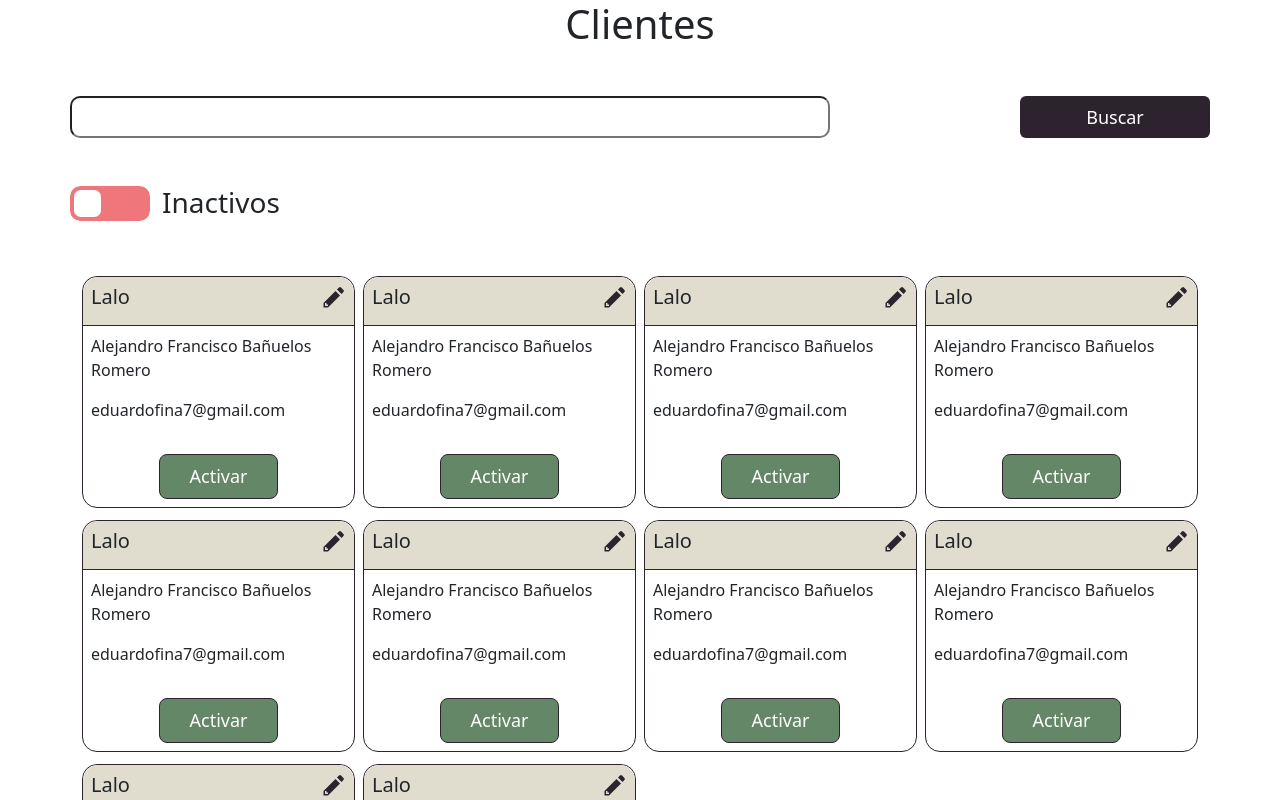
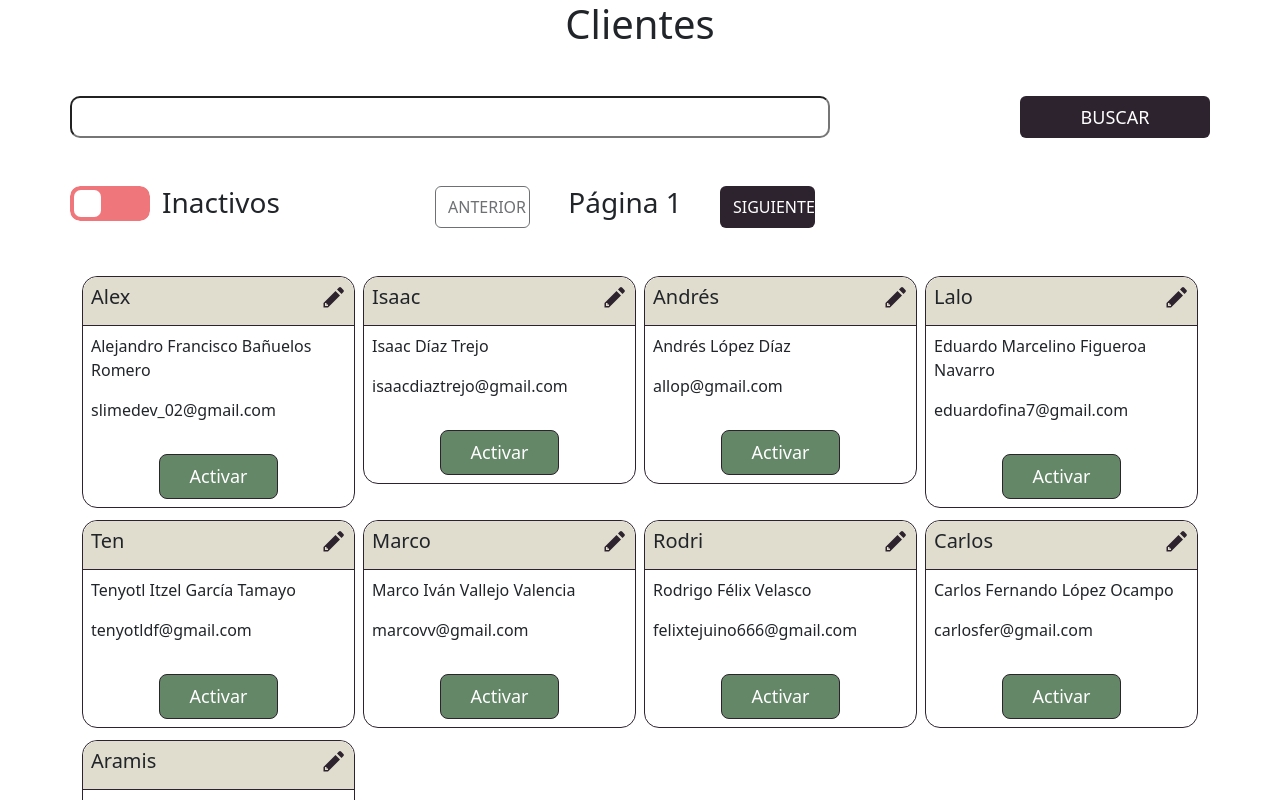
Before and after one commit to BlastyFN/factura-sync, a React (Create React App) app: page / in a window 1280 px wide. Shown: the top 800 px of the page. Built offline with nearby package versions, Linux system fonts and the light colour scheme.

Commit message:
paginacion y array ejemplo

```diff
--- a/src/components/ClientsContainer.jsx
+++ b/src/components/ClientsContainer.jsx
@@ -1,18 +1,80 @@
 
 import React, {useState } from 'react';
-import {GoPencil} from 'react-icons/go'
+import {GoPencil} from 'react-icons/go';
+const example = [
+    {
+        id:"123",
+        alias: "Alex",
+        name: "Alejandro Francisco Bañuelos Romero",
+        email: "slimedev_02@gmail.com",
+        active: false
+    },
+    {
+        id:"6543",
+        alias: "Isaac",
+        name: "Isaac Díaz Trejo",
+        email: "isaacdiaztrejo@gmail.com",
+        active: false
+    },
+    {
+        id:"9843",
+        alias: "Andrés",
+        name: "Andrés López Díaz",
+        email: "allop@gmail.com",
+        active: false
+    },
+    {
+        id:"98324",
+        alias: "Lalo",
+        name: "Eduardo Marcelino Figueroa Navarro",
+        email: "eduardofina7@gmail.com",
+        active: false
+    },
+    {
+        id:"3243",
+        alias: "Ten",
+        name: "Tenyotl Itzel García Tamayo",
+        email: "tenyotldf@gmail.com",
+        active: false
+    },
+    {
+        id:"9451",
+        alias: "Marco",
+        name: "Marco Iván Vallejo Valencia",
+        email: "marcovv@gmail.com",
+        active: false
+    },
+    {
+        id:"98325982",
+        alias: "Rodri",
+        name: "Rodrigo Félix Velasco",
+        email: "felixtejuino666@gmail.com",
+        active: false
+    },
+    {
+        id:"45436543",
+        alias: "Carlos",
+        name: "Carlos Fernando López Ocampo",
+        email: "carlosfer@gmail.com",
+        active: false
+    },
+    {
+        id:"25364363454",
+        alias: "Aramis",
+        name: "Carlos Aramis López Ovalle",
+        email: "aramissss@gmail.com",
+        active: false
+    },
+]
 const ClientsContainer = () =>{
-    const [filter, setFilter] = useState({
-        active: false,
-        text: ""
-    });
+    const [filter, setFilter] = useState({active: false, text: ""});
 
 
     return(
         <div className='ClientsContainer'>
             <h1 className='text-center'>Clientes</h1>
             <ClientsFilter filter={filter} onFilterUpdate={setFilter}/>
-            <ClientBoard isActive={filter.active} />
+            {/* { <h4 className='text-center'>Cargando ...</h4> */ <ClientBoard clients={example} />}
         </div>
     );
 }
@@ -25,7 +87,7 @@ const ClientsFilter = ({filter, onFilterUpdate}) =>{
 
             <div className='row client-filter-row'>
                 <input type="text" className='client-filter-text-input col-8' value={search} onChange={(e)=>setSearch(e.target.value)}/>
-                <button className='btn btn-black col-2 offset-2' onClick={()=>onFilterUpdate({...filter, text: search})}>Buscar</button>
+                <button className='btn btn-black col-2 offset-2' onClick={()=>onFilterUpdate({...filter, text: search})}>BUSCAR</button>
             </div>
             <div className='row client-filter-row'>
                 <div className="switch col-2  d-inline-block">
@@ -39,7 +101,10 @@ const ClientsFilter = ({filter, onFilterUpdate}) =>{
                     <label htmlFor="switch-1" className="switch-label"></label>
 
                 </div>
-                <h3 className='d-inline-block col-10'>{filter.active ? "Activos" : "Inactivos"}</h3>
+                <h3 className='d-inline-block col-3'>{filter.active ? "Activos" : "Inactivos"}</h3>
+                <button className='d-inline-block col-1 btn btn-black pag-btn' disabled>ANTERIOR</button>
+                <h3 className='text-center d-inline-block col-2'>Página 1</h3>
+                <button className='d-inline-block col-1 btn btn-black pag-btn'>SIGUIENTE</button>
             </div>
 
             <div className='row client-filter-row'>
@@ -50,43 +115,34 @@ const ClientsFilter = ({filter, onFilterUpdate}) =>{
     );
 }
 
-const ClientBoard = ({isActive}) =>{
+const ClientBoard = ({clients}) =>{
 
     return(
         <div className='container overflow-hidden'>
             <div className='row row-cols-2 row-cols-lg-4 g-1 g-lg-2'>
-                <ClientCard isActive={isActive} />
-                <ClientCard isActive={isActive} />
-                <ClientCard isActive={isActive} />
-                <ClientCard isActive={isActive} />
-                <ClientCard isActive={isActive} />
-                <ClientCard isActive={isActive} />
-                <ClientCard isActive={isActive} />
-                <ClientCard isActive={isActive} />
-                <ClientCard isActive={isActive} />
-                <ClientCard isActive={isActive} />
-
-
+                {clients.map(client=>
+                    <ClientCard key={client.id} client={client} />
+                )}
             </div>
 
         </div>
     );
 }
 
-const ClientCard = ({isActive, client})=>{
+const ClientCard = ({client})=>{
     return(
         <div className='col mb-1'>
             <div className='ClientCard col'>
                 <div className='ClientCard-header d-flex justify-content-between p-2'>
-                    <h5>Lalo</h5>
+                    <h5>{client.alias}</h5>
                     <GoPencil className= "icon" size={"1.5rem"}/>
                 </div>
                 <div className='ClientCard-body p-2'>
-                    <p >Alejandro Francisco Bañuelos Romero</p>
-                    <p>eduardofina7@gmail.com</p>
+                    <p >{client.name}</p>
+                    <p>{client.email}</p>
                 </div>
                 <div className='ClientCard-footer p-2 d-grid gap-2 col-6 mx-auto'>
-                    <button className={"btn btn-lg " + (isActive?"btn-red":"btn-green")}>{isActive?"Desactivar":"Activar"}</button>
+                    <button className={"btn btn-lg " + (client.active?"btn-red":"btn-green")}>{client.active?"Desactivar":"Activar"}</button>
                 </div>
 
             </div>
--- a/src/global.css
+++ b/src/global.css
@@ -88,3 +88,7 @@
     border-style: solid;
     border-width: 1px;
 }
+
+.pag-btn{
+    font-size: medium;
+}
```
